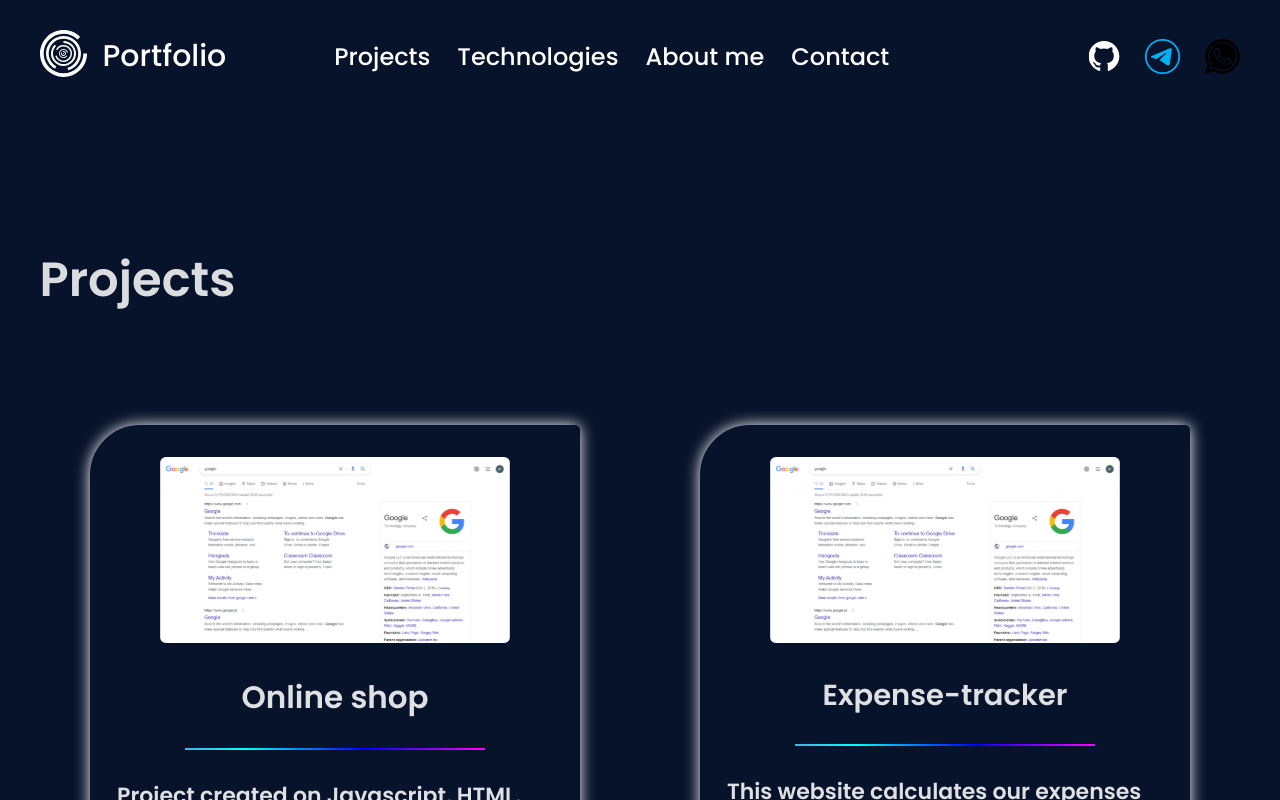
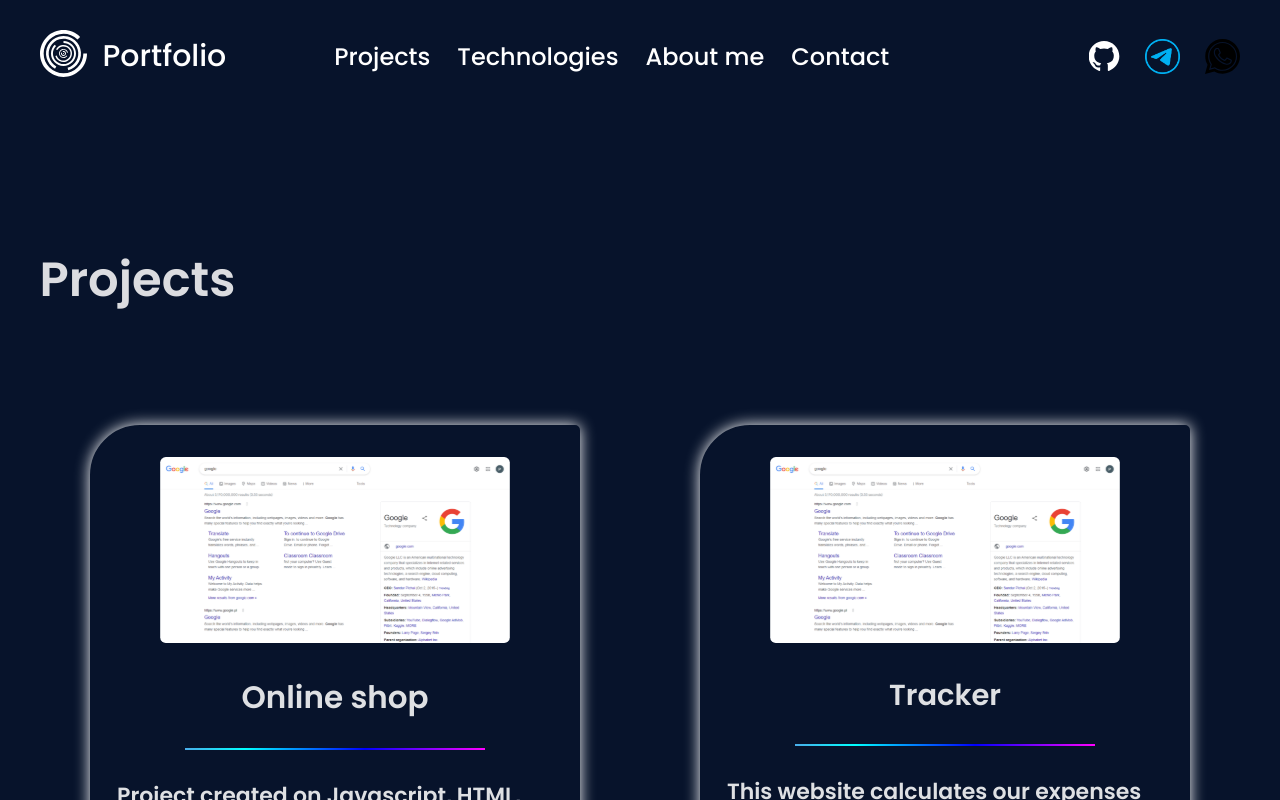
Before and after one commit to Yorvoration7/portfolio, a Vue app: page /#/projects in a window 1280 px wide. Shown: the top 800 px of the page. Built offline with nearby package versions, Linux system fonts and the light colour scheme.

Commit message:
Update ProjectItemfirst.vue

```diff
--- a/src/components/Projects/ProjectItemfirst.vue
+++ b/src/components/Projects/ProjectItemfirst.vue
@@ -26,7 +26,7 @@
     <img src="../../assets/images/likeproject.svg" alt="" class="project__pic">
 </a>
 <h1 class="project__title">
-    Expense-tracker
+    Tracker
 </h1>
 <div class="line"></div>
 
```
